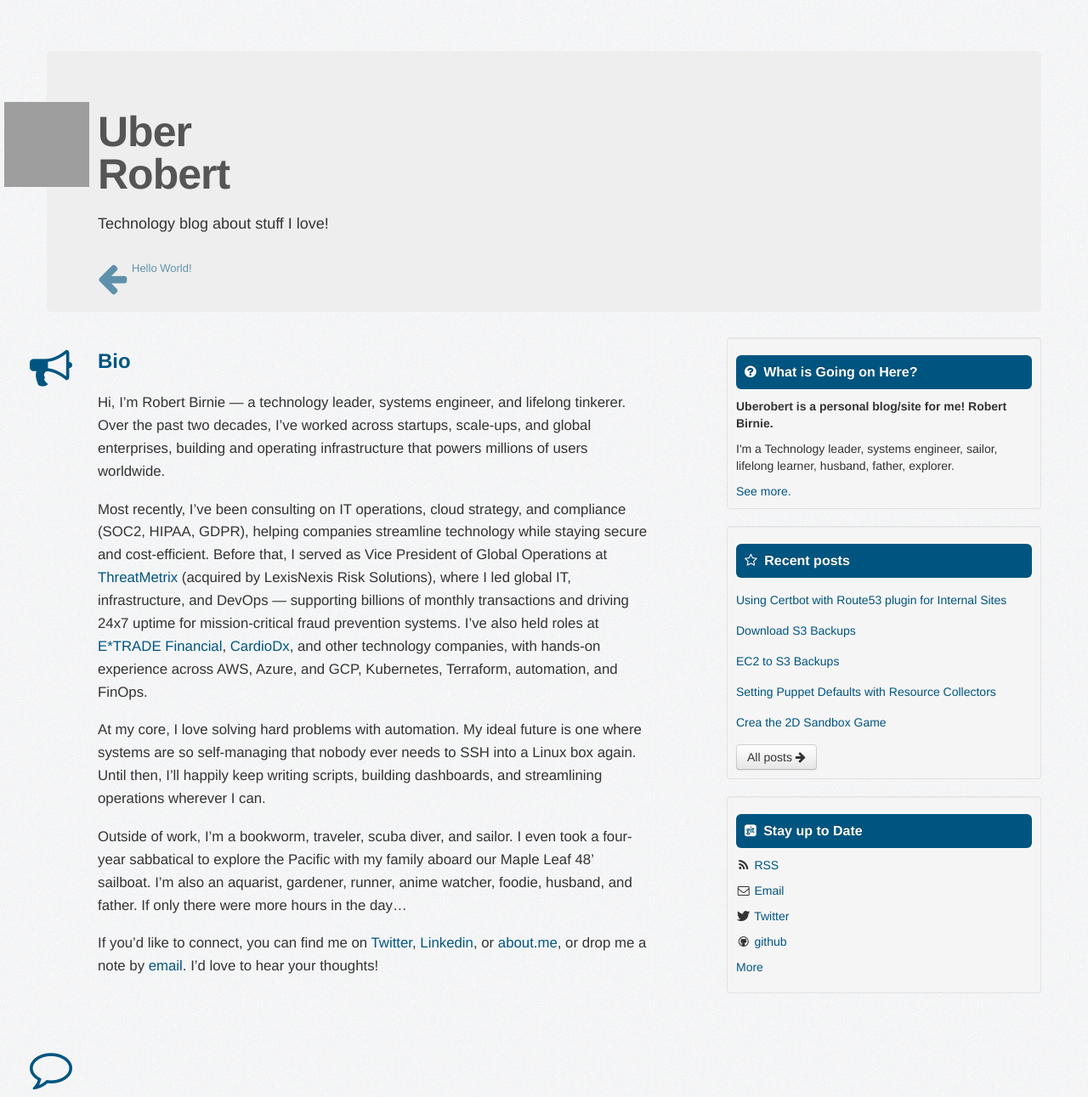
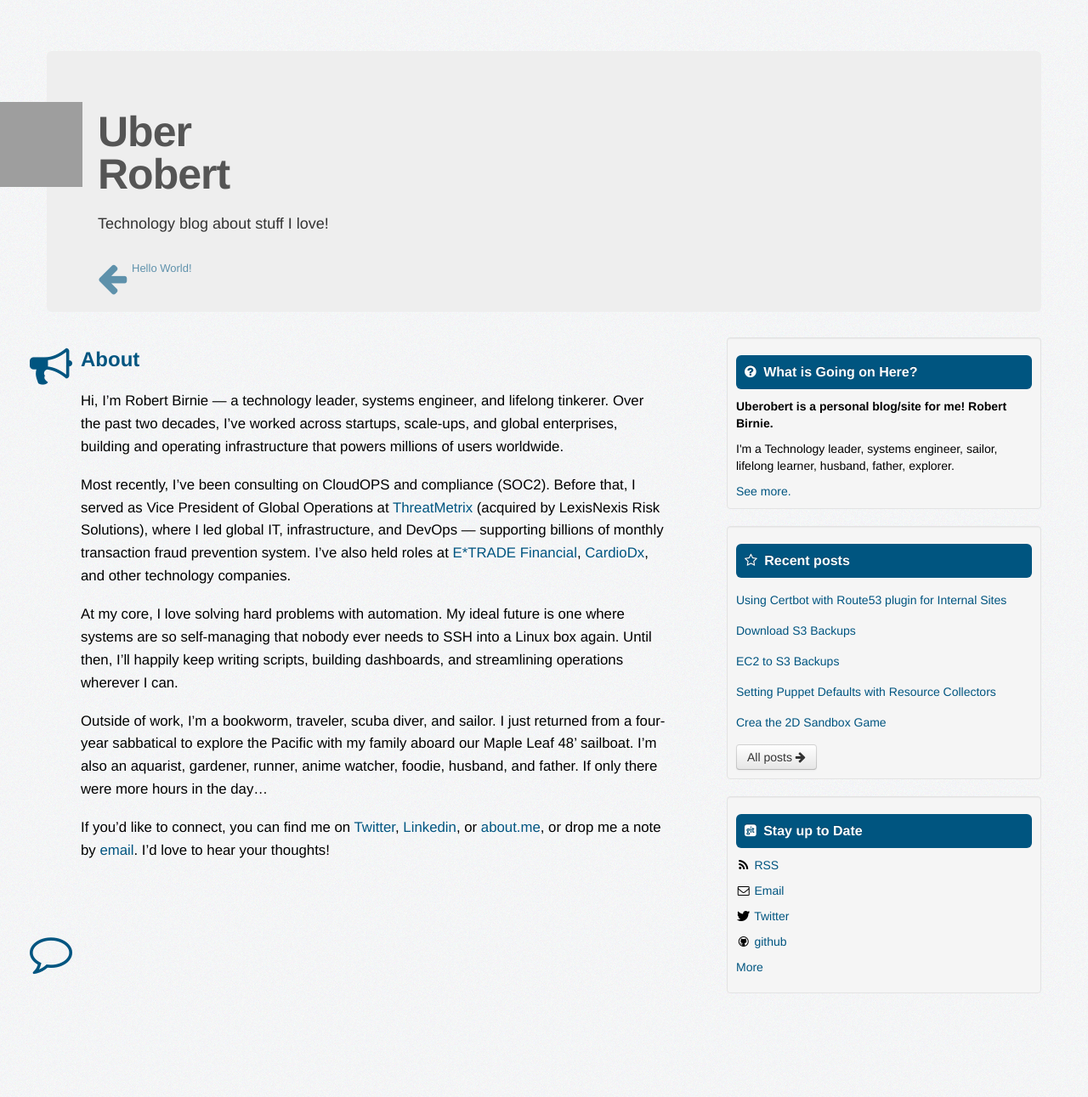
Before and after one commit to rbirnie/uberobert.com, a Jekyll site: the page built from about.markdown, in a window 1280 px wide. Shown: the whole page at 85% size. Built offline with Jekyll 4.4.1, drawn with Linux system fonts in a browser that asks for light colours; nearby versions of some CDN libraries; comment, search, counter and statistics services are not loaded; grey boxes are pictures that could not be loaded.

Commit message:
update css and various things

```diff
--- a/Gemfile
+++ b/Gemfile
@@ -4,6 +4,7 @@ gem "jekyll", "~> 4.3"
 gem "webrick", "~> 1.8"         # needed for `jekyll serve` on Ruby 3
 gem "nokogiri", "~> 1.16"
 gem "jekyll-sitemap", "~> 1.4"
+gem "jekyll-redirect-from"
 
 # optional niceties:
 gem "jekyll-feed", "~> 0.17"
--- a/_config.yml
+++ b/_config.yml
@@ -12,6 +12,8 @@ highlighter: rouge
 plugins:
   - jekyll-sitemap
   - jekyll-seo-tag
+  - jekyll-redirect-from
+  - jekyll-feed
 
 # Site
 uberobert:
--- a/_includes/posts/post.html
+++ b/_includes/posts/post.html
@@ -14,7 +14,7 @@
         <p class="meta">
             <time datetime="{{ p.date | date_to_xmlschema }}">{{ p.date | date: "%B %e, %Y" }}</time>
             {%- if p.author -%}
-                by
+                &nbsp;by&nbsp;
                 {%- if p.author.url -%}
                 <a href="{{ p.author.url }}">{{ p.author.name }}</a>
                 {%- else -%}
--- a/_includes/sidebar/about.html
+++ b/_includes/sidebar/about.html
@@ -10,5 +10,5 @@
         <p>
             I'm a Technology leader, systems engineer, sailor, lifelong learner, husband, father, explorer.
         </p>
-        <a href="/about.html">See more.</a>
+        <a href="/about/">See more.</a>
 </div>
--- a/about.markdown
+++ b/about.markdown
@@ -1,6 +1,9 @@
 ---
 layout: default
-title: Bio
+title: About
+permalink: /about/
+redirect_from:
+ - /about.html
 ---
 
 <p>
@@ -8,7 +11,7 @@ Hi, I’m Robert Birnie — a technology leader, systems engineer, and lifelong
 </p>
 
 <p>
-Most recently, I’ve been consulting on IT operations, cloud strategy, and compliance (SOC2, HIPAA, GDPR), helping companies streamline technology while staying secure and cost-efficient. Before that, I served as Vice President of Global Operations at <a href="http://www.threatmetrix.com">ThreatMetrix</a> (acquired by LexisNexis Risk Solutions), where I led global IT, infrastructure, and DevOps — supporting billions of monthly transactions and driving 24x7 uptime for mission-critical fraud prevention systems. I’ve also held roles at <a href="http://us.etrade.com">E*TRADE Financial</a>, <a href="http://www.cardiodx.com">CardioDx</a>, and other technology companies, with hands-on experience across AWS, Azure, and GCP, Kubernetes, Terraform, automation, and FinOps.
+Most recently, I’ve been consulting on CloudOPS and compliance (SOC2). Before that, I served as Vice President of Global Operations at <a href="http://www.threatmetrix.com">ThreatMetrix</a> (acquired by LexisNexis Risk Solutions), where I led global IT, infrastructure, and DevOps — supporting billions of monthly transaction fraud prevention system. I’ve also held roles at <a href="http://us.etrade.com">E*TRADE Financial</a>, <a href="http://www.cardiodx.com">CardioDx</a>, and other technology companies.
 </p>
 
 <p>
@@ -16,7 +19,7 @@ At my core, I love solving hard problems with automation. My ideal future is one
 </p>
 
 <p>
-Outside of work, I’m a bookworm, traveler, scuba diver, and sailor. I even took a four-year sabbatical to explore the Pacific with my family aboard our Maple Leaf 48’ sailboat. I’m also an aquarist, gardener, runner, anime watcher, foodie, husband, and father. If only there were more hours in the day…
+Outside of work, I’m a bookworm, traveler, scuba diver, and sailor. I just returned from a four-year sabbatical to explore the Pacific with my family aboard our Maple Leaf 48’ sailboat. I’m also an aquarist, gardener, runner, anime watcher, foodie, husband, and father. If only there were more hours in the day…
 </p>
 
 <p>
--- a/assets/css/main.css
+++ b/assets/css/main.css
@@ -1,3 +1,12 @@
+[root]  /* not actual CSS selector; just a marker */
+:root {
+    --brand: #005580;
+    --text: #222;
+    --muted: #666;
+    --bg: #fff;
+    --heading: #005580; /* same color for all headings */
+}
+
 [class^="icon-"], [class*=" icon-"] {
     background-image: none;
 }
@@ -14,11 +23,18 @@ a {
     color: #005580;
 }
 
+/* Improve keyboard visibility for links */
+a:focus-visible {
+    outline: 2px solid #005580;
+    outline-offset: 2px;
+}
 
 blockquote {
-    border-color: #ddd;
-    opacity:0.8;
+    border-left: 4px solid #ddd;
+    padding-left: .75rem;
     font-style: italic;
+    color: #444;
+    opacity: 1; /* keep text crisp */
 }
 
 .addthis_toolbox {
@@ -29,7 +45,8 @@ blockquote {
 body {
     margin-bottom: 60px;
     padding-top:60px;
-    background-image: url('/background.png');
+    background-image: url('/background.png'); /* consider moving to a header if contrast suffers */
+    color: var(--text);
 }
 
 .archive-list li::marker {
@@ -42,12 +59,20 @@ body {
 }
 
 #logo {
-    position:absolute;
-    background: url('https://secure.gravatar.com/avatar/da5e11d3f25a58742129931a5da9e3d7?s=100') transparent no-repeat top left;
-    width:100px;
-    height:100px;
-    top: 60px;
-    left:-50px;
+    background: url('https://secure.gravatar.com/avatar/da5e11d3f25a58742129931a5da9e3d7?s=100') no-repeat 0 0 / cover;
+    width: 64px;
+    height: 64px;
+    position: static;        /* avoid overlap on small screens */
+    margin: 0 0 1rem -0.5rem;
+}
+@media (min-width: 992px) {
+    #logo {
+        position: absolute;
+        width: 100px;
+        height: 100px;
+        top: 60px;
+        left: -50px;
+    }
 }
 
 .hero-unit {
@@ -118,11 +143,25 @@ body.home .post {
 
 code {
     color: #333333;
+    background: #f5f5f5;
+    border-radius: 3px;
+    padding: 0 .25em;
+ }
+
+pre code {
+    display: block;
+    padding: .75rem;
+    overflow-x: auto;
 }
 
-.post .section {
-    padding-left: 60px;
-    padding-right: 60px;
+ /* Accessibility: respect reduced motion */
+@media (prefers-reduced-motion: reduce) {
+    * { animation: none !important; transition: none !important; }
+}
+
+.post .section { padding-left: 1rem; padding-right: 1rem; }
+@media (min-width: 992px) {
+    .post .section { padding-left: 2.5rem; padding-right: 2.5rem; } /* ~40px */
 }
 
 .sidebar h2 {
@@ -162,47 +201,52 @@ code {
 .indicator-icon {
     width: auto;
     height: auto;
-    position: absolute;
-    left: -20px;
-    font-size: 50px;
+    position: static;      /* prevent collisions on narrow viewports */
+    font-size: 1.75rem;
+    margin-right: .5rem;
 }
 
 .comment-icon {
     width: auto;
     height: auto;
-    position: absolute;
-    left: -20px;
-    font-size: 50px;
-    color:#005580;
+    position: static;
+    font-size: 1.75rem;
+    color: #005580;
+    margin-right: .5rem;
 }
 
-/* Match post H1 to post H2 look/behavior */
-.post h1 {
-  font-size: 24px;           /* Bootstrap v2-ish h2 size */
-  line-height: 36px;
-  font-weight: bold;
-  margin: 10px 0;
+@media (min-width: 992px) {
+    .indicator-icon,
+    .comment-icon {
+        position: absolute;
+        left: -20px;
+        font-size: 50px;
+    }
+}
+
+/* Unified heading visuals (same color whether linked or not) */
+.post h1, .post h2 {
+  font-size: 1.5rem;      /* 24px */
+  line-height: 2.25rem;   /* 36px */
+  font-weight: 700;
+  margin: .5rem 0 .75rem;
   color: #005580;
 }
-
-.post h2 {
-  font-size: 24px;           /* Bootstrap v2-ish h2 size */
-  line-height: 36px;
-  font-weight: bold;
-  margin: 10px 0;
-  color: #005580;
+.post h3 { font-size: 1.125rem; line-height: 1.75rem; }
+.post h1 a, .post h2 a, .post h3 a {
+  color: inherit;
+  text-decoration: none;
+  display: block;
 }
-
-.post h2 a {
-    display:block;
-}
-
-.post h2 a:hover i {
-    text-decoration: none;
+.post h1 a:hover, .post h2 a:hover, .post h3 a:hover,
+.post h1 a:focus-visible, .post h2 a:focus-visible, .post h3 a:focus-visible {
+  text-decoration: underline;
+  outline: none;
 }
 
 .section-post-meta .meta {
-    opacity:0.4;
+    color: var(--muted);
+    opacity:1;
 }
 
 .newer-older {
@@ -268,13 +312,13 @@ ul.listless li {
 }
 
 #page-archive ol {
-    margin-left:120px;
+    margin-left:2rem;
 }
 
 #page-archive ol li {
-    font-size:40px;
-    color:#ddd;
-    margin-bottom:40px;
+    font-size: 1rem;
+    color:#bbb;
+    margin-bottom: 1.25rem;
 }
 
 #page-archive ol li:hover {
```
Also changed, not shown: feed.xml (deleted, +0 -31 lines), Gemfile.lock.
